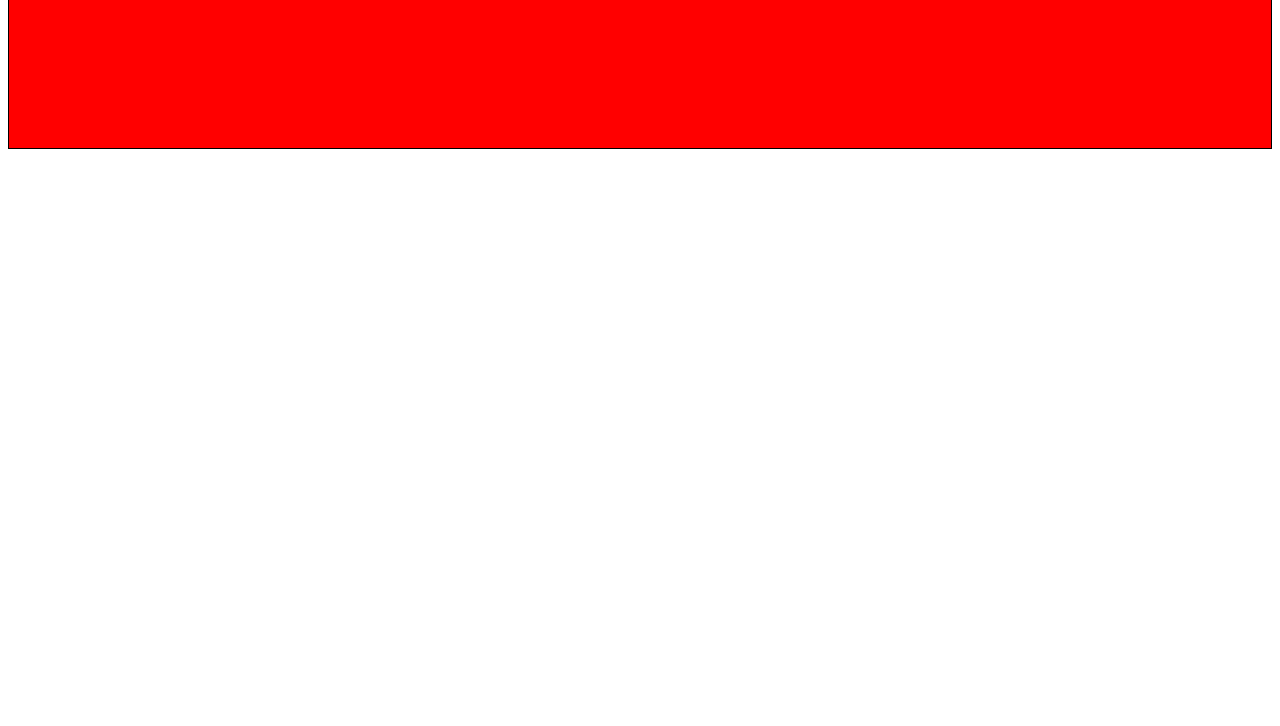
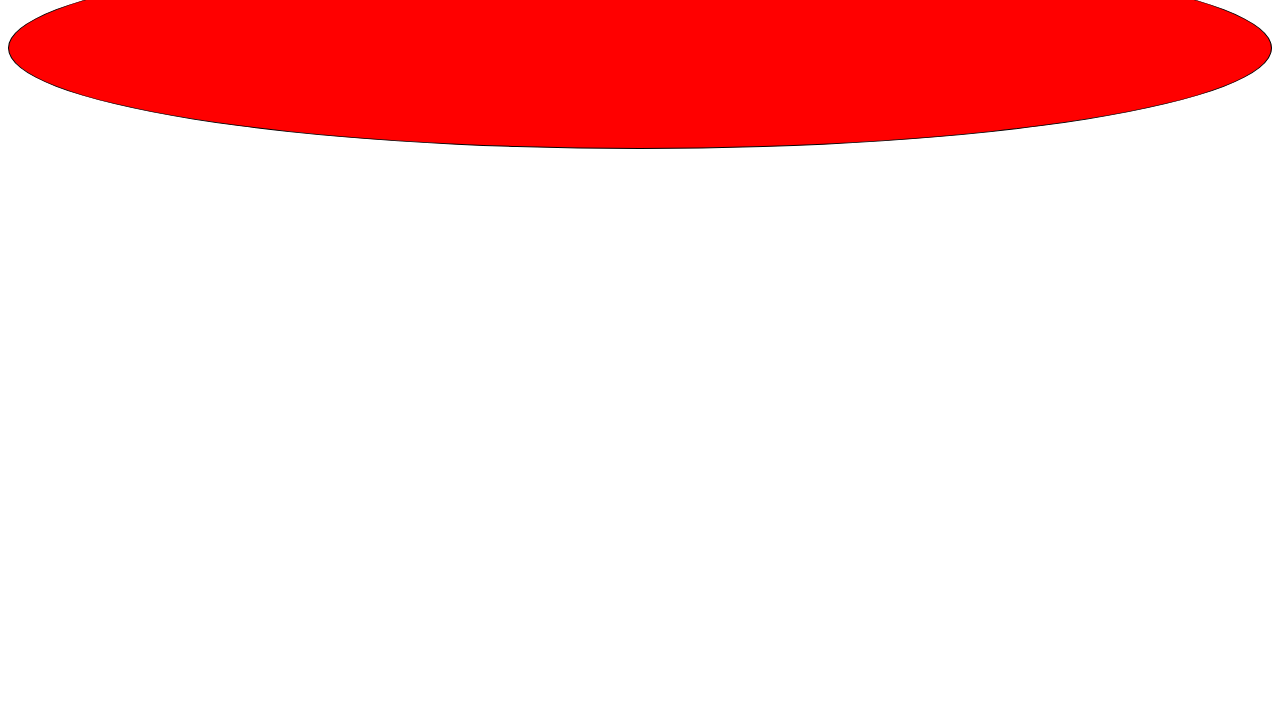
Before and after one commit to MOHDDANISH007/Learning_Git, a plain HTML site: page index.html in a window 1280 px wide. Shown: the part 74-800 px from the top of the page. Drawn offline with Linux system fonts and the light colour scheme.

Commit message:
Fix the use in css file error=>broder

```diff
--- a/style.css
+++ b/style.css
@@ -3,5 +3,5 @@ h1{
     width: 200p;
     height: 200px;
     border: 1px solid black;
-    broder-radius: 50%;
+    border-radius: 50%;
 }
```
